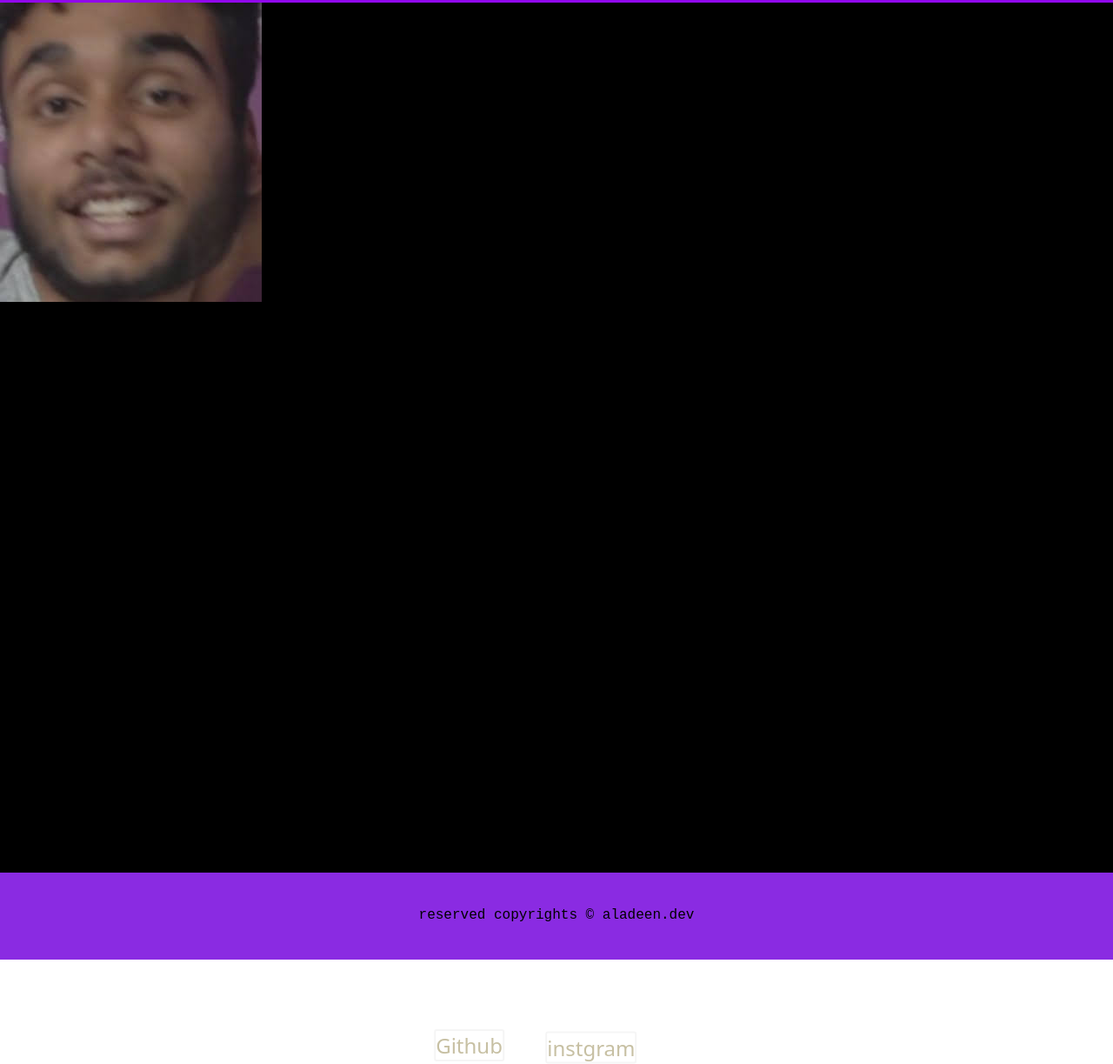
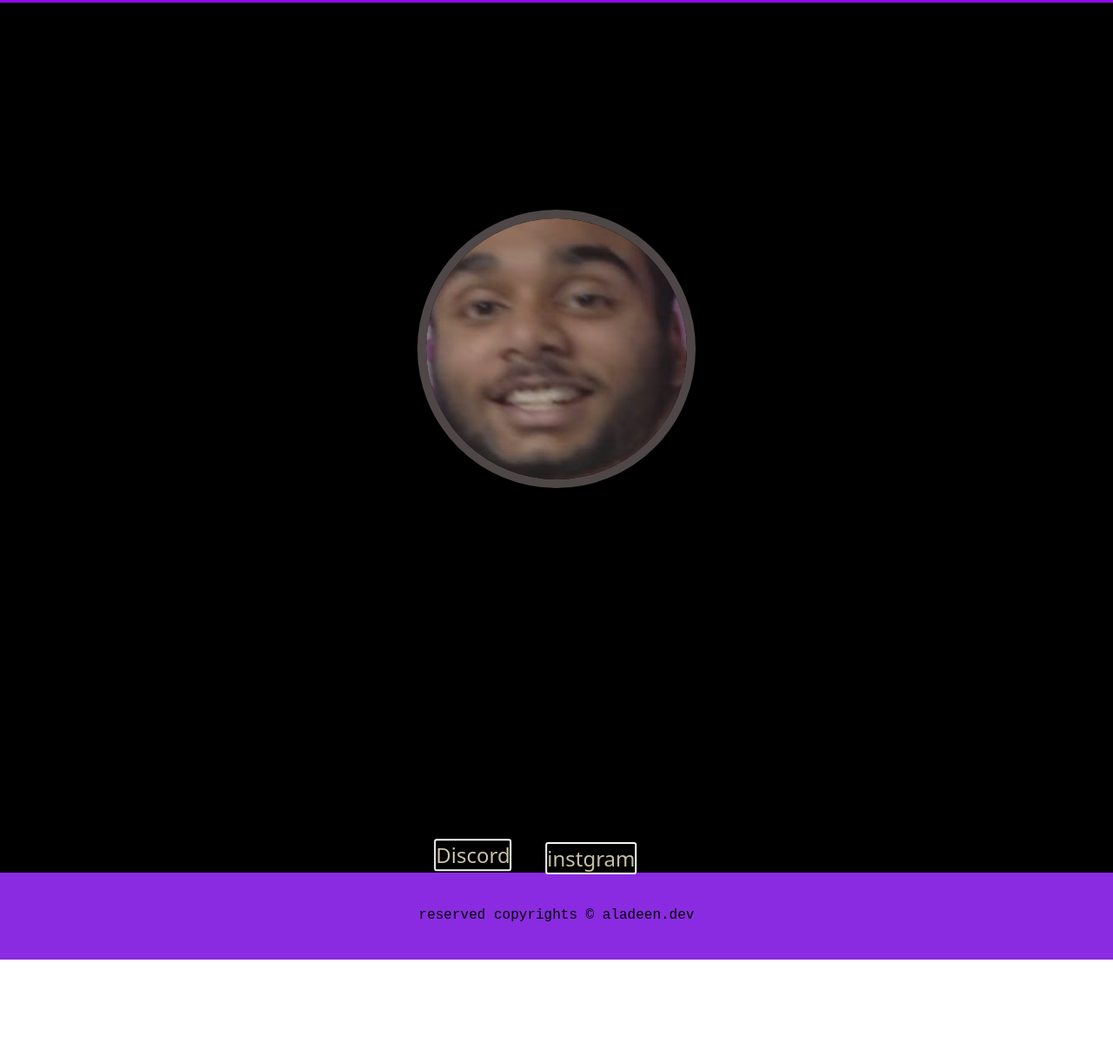
Before and after one commit to a1adeen/introductry-page, a plain HTML site: page index.html in a window 1280 px wide. Shown: the part 127-1350 px from the top of the page at 87% size. After the commit the page ends 1230 px from the top, so only its background shows below. Drawn offline with Linux system fonts and the light colour scheme.

Commit message:
made cahnges in introiductory site

```diff
--- a/index.css
+++ b/index.css
@@ -60,7 +60,7 @@ main{
     position: sticky;
 
 }
-#IMAGE{
+ /* #IMAGE{
     color: aliceblue;
     display: flex;
     justify-content:center;
@@ -71,9 +71,9 @@ main{
     padding-left: 0;
     padding-right:0 ;
     width: max-content;
-    /* clip-path: circle(); */
+     clip-path: circle();
 
-}
+ }   */
 #link{
     text-decoration: none;
     color:rgb(199, 192, 163);
@@ -84,7 +84,7 @@ main{
     display: flex;
     width: max-content;
     font-size: x-large;
-    transform: translate(39vw , 65vw);
+    transform: translate(39vw , 12.6vw);
 
 }
 
@@ -98,5 +98,21 @@ main{
     display: flex;
     width: max-content;
     font-size: x-large;
-    transform: translate(49vw , 62.31vw);
+    transform: translate(49vw , 10vw);
 }
+#image{
+  height: 100vh;
+  width:100%;
+  display: flex;
+  justify-content:  center;
+  align-items: center;
+  margin: 0;
+  padding: 0;
+}
+#image img{
+    height: 300px;
+    width: 300px;
+    border-radius: 50%;
+    border: 10px solid rgb(79, 71, 71);
+
+}
--- a/index.html
+++ b/index.html
@@ -19,12 +19,12 @@
         </nav>
     </header>
     <main>
-        <div class="IMAGE">
-           <img src="images/IMG-20210519-WA0000.jpg">
+        <div id="image">
+                <a href="https://github.com/a1adeen"><img src="images/IMG-20210519-WA0000.jpg"  id="in_img"></a>
         </div>
         <!-- <div id="magic">hey</div> -->
         <div>
-            <a href="https://github.com/a1adeen" id="link" target="_blank">Github</a>
+            <a href="https://discordapp.com/users/760911570892619797" id="link" target="_blank">Discord</a>
             <a href = "https://www.instagram.com/aladeenman/" id= "link2" target= "_blank">instgram</a>
         </div>
     </main>
```
Also changed, not shown: media_file.html (+42 -0 lines).
